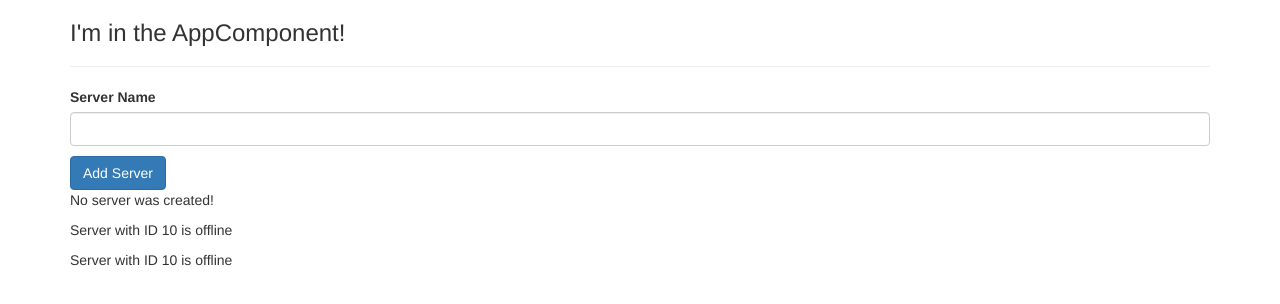
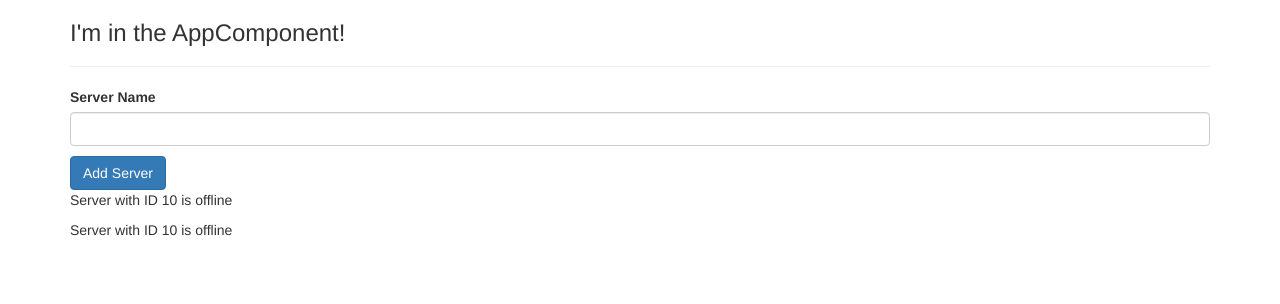
Before and after one commit to jrmahechad/angular-course-udemy, an Angular app: page / in a window 1280 px wide. Shown: the top 304 px of the page. Built offline with nearby package versions, Linux system fonts and the light colour scheme.

Commit message:
remove else

```diff
--- a/src/app/servers/servers.component.html
+++ b/src/app/servers/servers.component.html
@@ -17,11 +17,6 @@
     Add Server
 </button>
 <!--p>{{serverCreationStatus}}</p-->
-<p *ngIf="serverCreated; else noServer">Server was created, server name is {{ serverName }}</p>
-<ng-template #noServer>
-  <p>
-      No server was created!
-  </p>
-</ng-template>
+<p *ngIf="serverCreated">Server was created, server name is {{ serverName }}</p>
 <app-server></app-server>
 <app-server></app-server>
```
